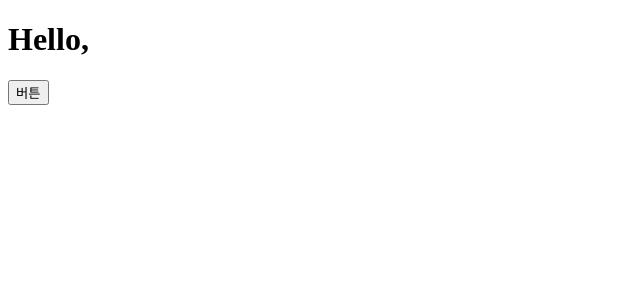
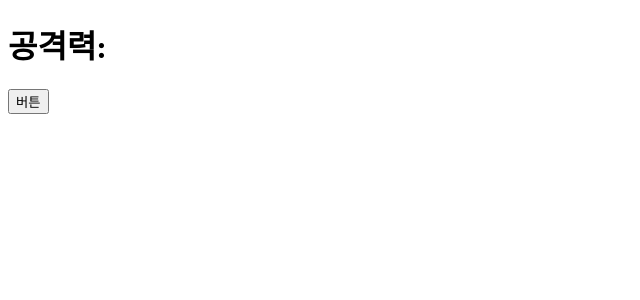
Before and after one commit to KDT-IaaS-Class-Two-Group/KDT-IaaS-2-ProjectB-2team, a Next.js app in the folder frontend/: page / in a window 1280 px wide. Shown: the top 300 px of the page, without its empty margins (0-640 px from the left). Built offline with nearby package versions, Linux system fonts and the light colour scheme.

Commit message:
테스트중

```diff
--- a/frontend/src/pages/index.tsx
+++ b/frontend/src/pages/index.tsx
@@ -3,7 +3,9 @@ import { useState, useEffect } from "react";
 
 interface Response {
   Hello: string,
-  message? :string
+  message? :object
+  species? :string
+
 }
 
 const Hello = () => {
@@ -16,6 +18,7 @@ const Hello = () => {
       try {
         const res = await fetch('http://127.0.0.1:8000/');
         const data = await res.json()
+        console.log(data)
         setMessage(data)
       } catch (error) {
         console.log(error)
@@ -43,7 +46,7 @@ const eventhandle = async () => {
     // GET 요청 보내기
     try {
       const response = await fetch(`http://127.0.0.1:8000/${idValue}`, {
-        method: 'GET',
+        method: 'POST',
         headers: {
           'Content-Type': 'application/json',
         },
@@ -66,7 +69,14 @@ const eventhandle = async () => {
   return (
     <div id="root">
       <div id="killingfield">
-        <h1>Hello, {message.message ? message.message : message.Hello }</h1>
+        {/* <h1>Hello, {message.message ? message.message : message.Hello }</h1> */}
+        <div>
+          <h1>공격력: {message.Hello}</h1>
+          <h1></h1>
+          <h1></h1>
+          <h1></h1>
+          <h1></h1>
+        </div>
         <div>
           <button type="button" onClick={eventhandle}>버튼</button>
         </div>
```
